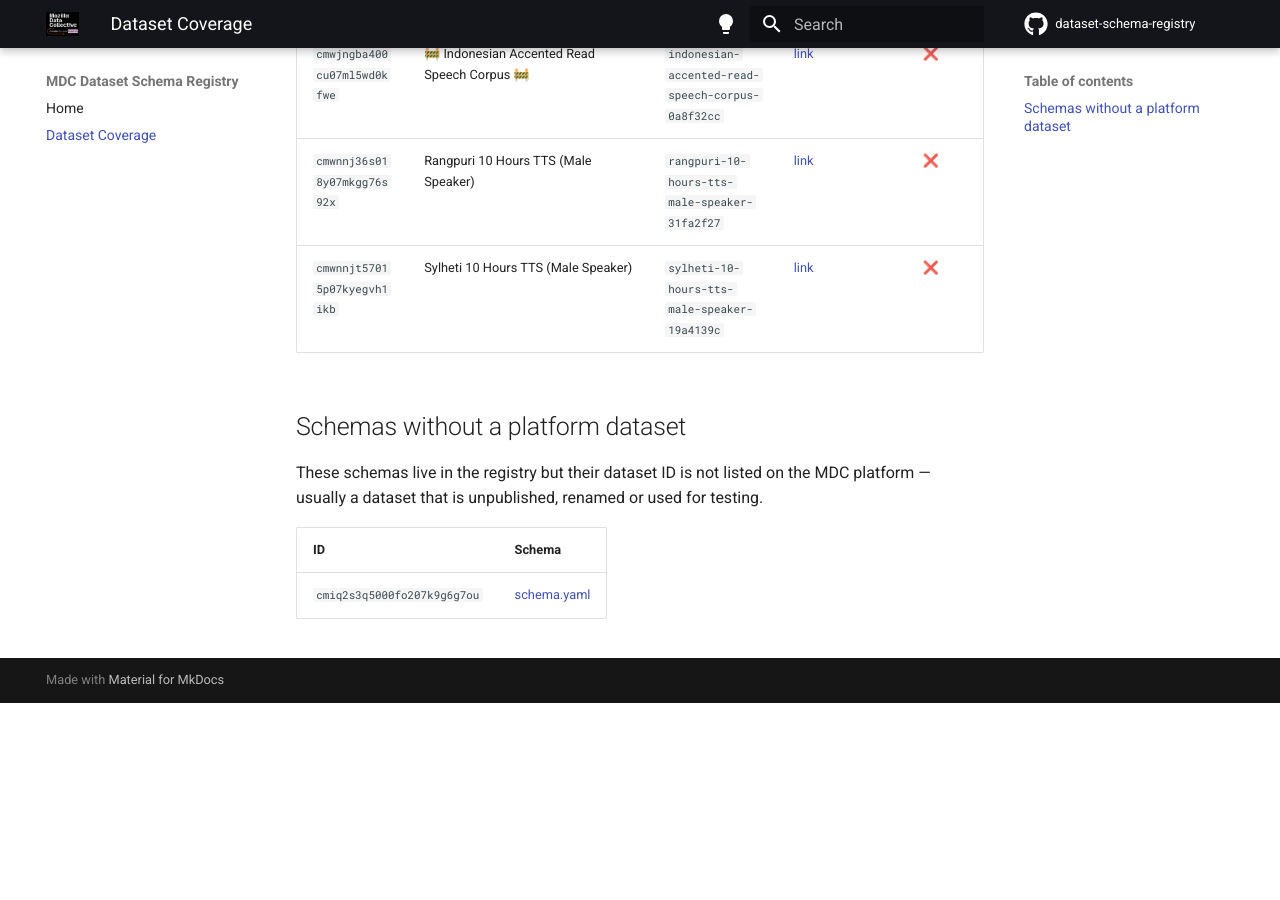
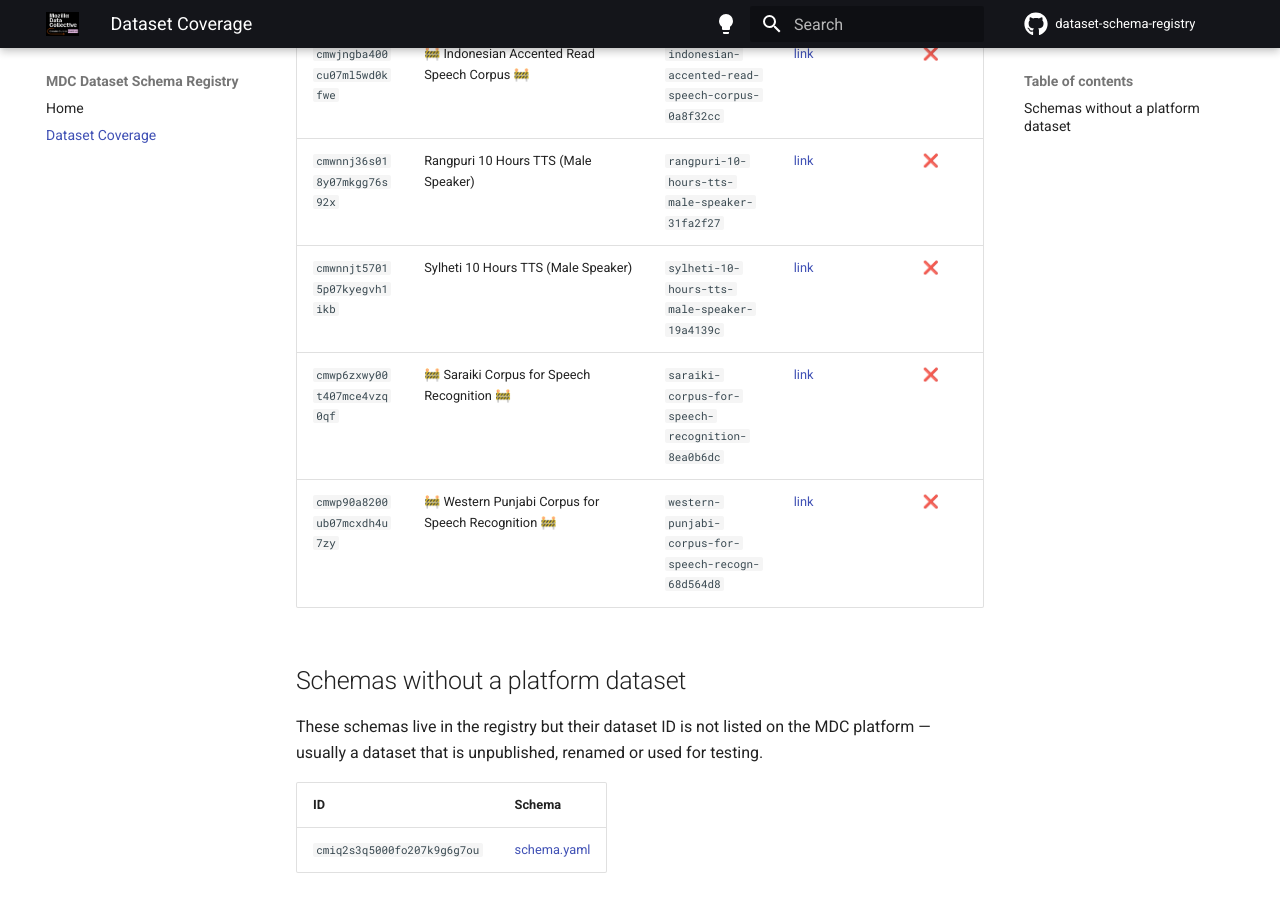
Before and after one commit to Mozilla-Data-Collective/dataset-schema-registry, an MkDocs documentation site: the page built from docs/dataset-coverage.md, in a window 1280 px wide and 900 px high, scrolled down 142083 px. Built offline with MkDocs 1.6.1 and Material for MkDocs 9.7.7, drawn with Linux system fonts in a browser that asks for light colours; comment, search, counter and statistics services are not loaded; before the commit the page ends 142786 px from its top, so only the background shows below that; part of the change alters nothing that is shown; some of the changed text lies outside the part shown.

Commit message:
chore: update registry index and dataset coverage [skip ci]

```diff
--- a/docs/dataset-coverage.md
+++ b/docs/dataset-coverage.md
@@ -12,10 +12,10 @@ data programmatically.
     `registry/<dataset_id>/schema.yaml` file.  See the
     [Home](index.md) for details.
 
-**Last updated:** 2026-11-20
-**Total datasets in sitemap:** 1247
+**Last updated:** 2026-11-21
+**Total datasets in sitemap:** 1249
 **Schemas registered:** 419 ✅
-**Schemas missing:** 828 ❌
+**Schemas missing:** 830 ❌
 
 | ID | Name | Slug | Dataset page | Schema registered |
 |----|------|------|-------------|:-----------------:|
@@ -667,7 +667,7 @@ data programmatically.
 | `cmszkb3s901wvny07pkz816wx` | Single Speaker Urdu TTS dataset (Female Speaker, South Punjab) | `single-speaker-urdu-tts-dataset-female-s-068a8da9` | [link](https://mozilladatacollective.com/datasets/cmszkb3s901wvny07pkz816wx) | ❌ |
 | `cmt09mjq0005xl107yuqi873h` | 🚧 Khowar Multimodal Dataset 🚧 | `khowar-multimodal-dataset-e5e3ecf7` | [link](https://mozilladatacollective.com/datasets/cmt09mjq0005xl107yuqi873h) | ❌ |
 | `cmt6ft8jp02vanz075sg7xm0m` | Indonesian-Spanish Learner Corpus | `indonesian-spanish-learner-corpus-bb47c605` | [link](https://mozilladatacollective.com/datasets/cmt6ft8jp02vanz075sg7xm0m) | ❌ |
-| `cmt7e4pfp004nnz08j3shtpcx` | Free Form Sheng (Swahili-English Code-Switching) Speech in the Mobile Money Domain | `free-form-sheng-swahili-english-code-swi-eba8da71` | [link](https://mozilladatacollective.com/datasets/cmt7e4pfp004nnz08j3shtpcx) | ❌ |
+| `cmt7e4pfp004nnz08j3shtpcx` | Free Form Sheng (Swahili-English Code-Switching) Speech in the Mobile Money Domain | `free-form-sheng-swahili-english-code-swi-1bdfd267` | [link](https://mozilladatacollective.com/datasets/cmt7e4pfp004nnz08j3shtpcx) | ❌ |
 | `cmt7ly2jb002mns07yuplkfbk` | 🚧 Southeast Asian Hokkien TTS dataset 🚧 | `southeast-asian-hokkien-tts-dataset-616f92bb` | [link](https://mozilladatacollective.com/datasets/cmt7ly2jb002mns07yuplkfbk) | ❌ |
 | `cmt7lzezp002qns07ya5txwrx` | 🚧 Moroccan Arabic ASR dataset (180h) 🚧 | `moroccan-arabic-asr-dataset-180h-4c950664` | [link](https://mozilladatacollective.com/datasets/cmt7lzezp002qns07ya5txwrx) | ❌ |
 | `cmt7lzpkp002uns07r684h2qa` | 🚧 Southeast Asian Malay TTS dataset 🚧 | `southeast-asian-malay-tts-dataset-f1f764b2` | [link](https://mozilladatacollective.com/datasets/cmt7lzpkp002uns07r684h2qa) | ❌ |
@@ -1266,6 +1266,8 @@ data programmatically.
 | `cmwjngba400cu07ml5wd0kfwe` | 🚧 Indonesian Accented Read Speech Corpus 🚧 | `indonesian-accented-read-speech-corpus-0a8f32cc` | [link](https://mozilladatacollective.com/datasets/cmwjngba400cu07ml5wd0kfwe) | ❌ |
 | `cmwnnj36s018y07mkgg76s92x` | Rangpuri 10 Hours TTS (Male Speaker) | `rangpuri-10-hours-tts-male-speaker-31fa2f27` | [link](https://mozilladatacollective.com/datasets/cmwnnj36s018y07mkgg76s92x) | ❌ |
 | `cmwnnjt57015p07kyegvh1ikb` | Sylheti 10 Hours TTS (Male Speaker) | `sylheti-10-hours-tts-male-speaker-19a4139c` | [link](https://mozilladatacollective.com/datasets/cmwnnjt57015p07kyegvh1ikb) | ❌ |
+| `cmwp6zxwy00t407mce4vzq0qf` | 🚧 Saraiki Corpus for Speech Recognition 🚧 | `saraiki-corpus-for-speech-recognition-8ea0b6dc` | [link](https://mozilladatacollective.com/datasets/cmwp6zxwy00t407mce4vzq0qf) | ❌ |
+| `cmwp90a8200ub07mcxdh4u7zy` | 🚧 Western Punjabi Corpus for Speech Recognition 🚧 | `western-punjabi-corpus-for-speech-recogn-68d564d8` | [link](https://mozilladatacollective.com/datasets/cmwp90a8200ub07mcxdh4u7zy) | ❌ |
 
 ## Schemas without a platform dataset
 
```
Also changed, not shown: 1 other file.
